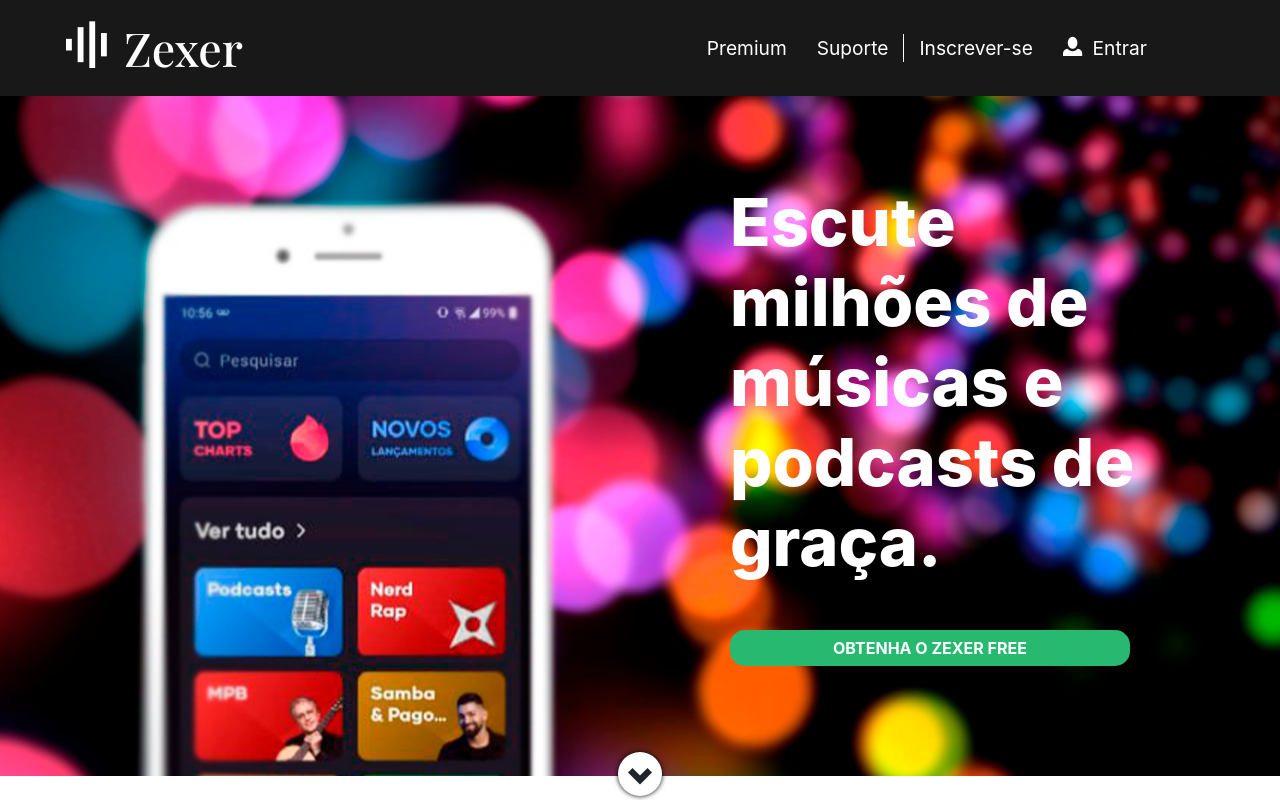
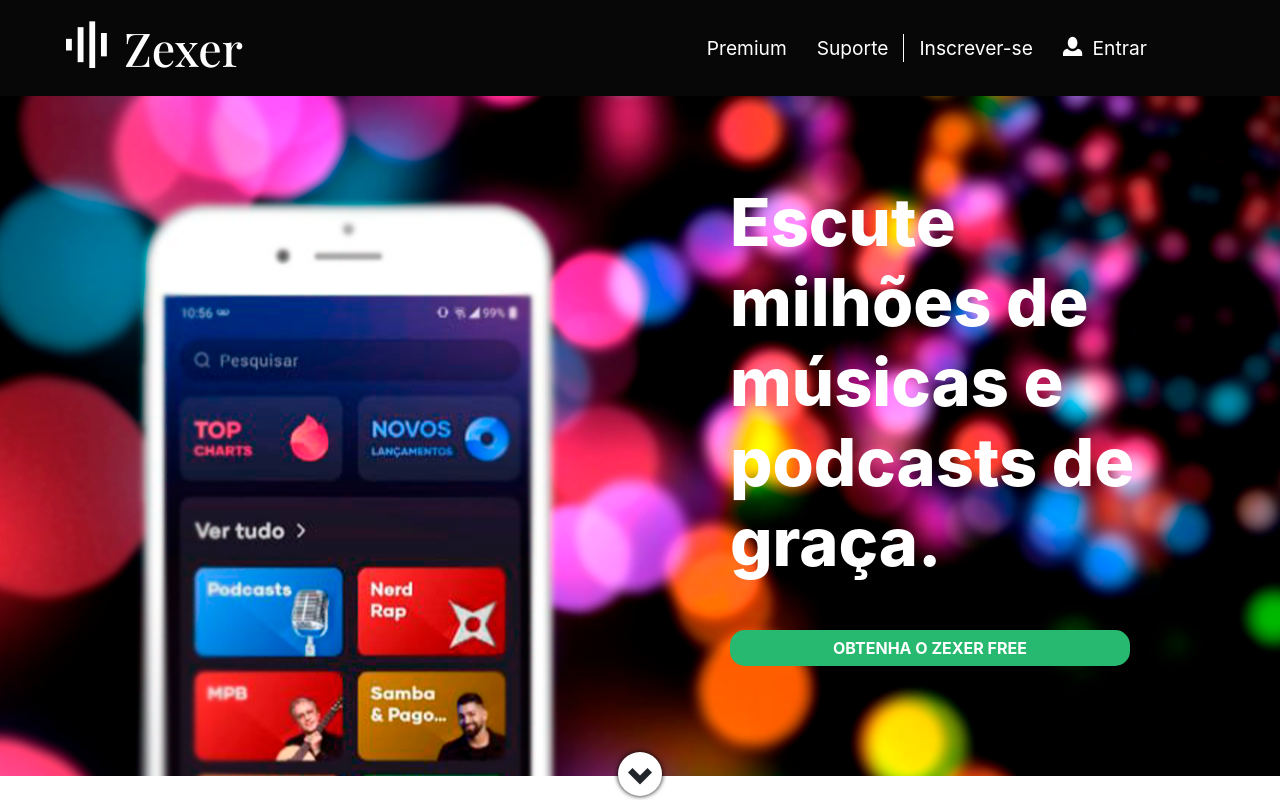
Before and after one commit to Ronaldo-Vieira-Lira/Zexer, a plain HTML site: page index.html in a window 1280 px wide. Shown: the top 800 px of the page. Drawn offline with nearby package versions, Linux system fonts and the light colour scheme.

Commit message:
correcoes de cor e imagens no readme

```diff
--- a/assets/css/login.css
+++ b/assets/css/login.css
@@ -10,7 +10,7 @@ header{
     display: flex;
     align-items: center;
     justify-content: center;
-    background-color: black;
+    background: rgba(0, 0, 0, 0.973);
     color: white;
     height: 100px;
     cursor: pointer;
--- a/assets/css/premium.css
+++ b/assets/css/premium.css
@@ -17,7 +17,7 @@ p{
 }
 /*Header*/
 header{
-    background: rgba(0, 0, 0, 0.904);
+    background: rgba(0, 0, 0, 0.973);
 }
 #titulo-Header{
     margin-left: 50px;
--- a/assets/css/signup.css
+++ b/assets/css/signup.css
@@ -21,7 +21,7 @@ header{
     justify-content: center;
     align-items: center;
     height: 100px;
-    background-color: black;
+    background: rgba(0, 0, 0, 0.973);
     color: white;
     cursor: pointer;
 }
--- a/assets/css/style.css
+++ b/assets/css/style.css
@@ -13,7 +13,7 @@
 }
 /*Header*/
 header{
-    background: rgba(0, 0, 0, 0.904);
+    background: rgba(0, 0, 0, 0.973);
 }
 #titulo-Header{
     margin: 0 0 0 50px;
--- a/index.html
+++ b/index.html
@@ -209,7 +209,7 @@
                     <a href="https://www.linkedin.com/in/ronaldo-vieira-lira/" target="_blank">
                         <img src="assets/icons/linkedin.png" alt="Linkedin">
                     </a>
-                    <a href="">
+                    <a href="https://www.instagram.com/ronald_vieira18/">
                         <img src="assets/icons/instagram.png" alt="Instagram">
                     </a>
 
```
Also changed, not shown: readme-img/zexer-escolha.jpg (added), readme-img/zexer-motivo.jpg (deleted), readme-img/zexer.jpg, 1 other file.
